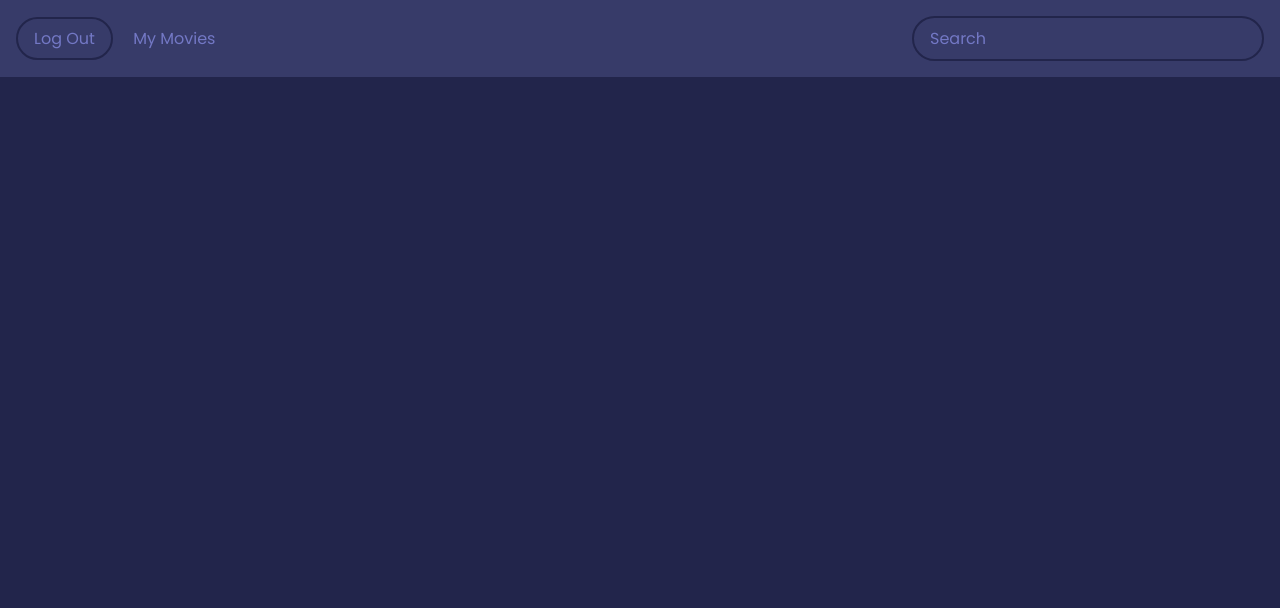
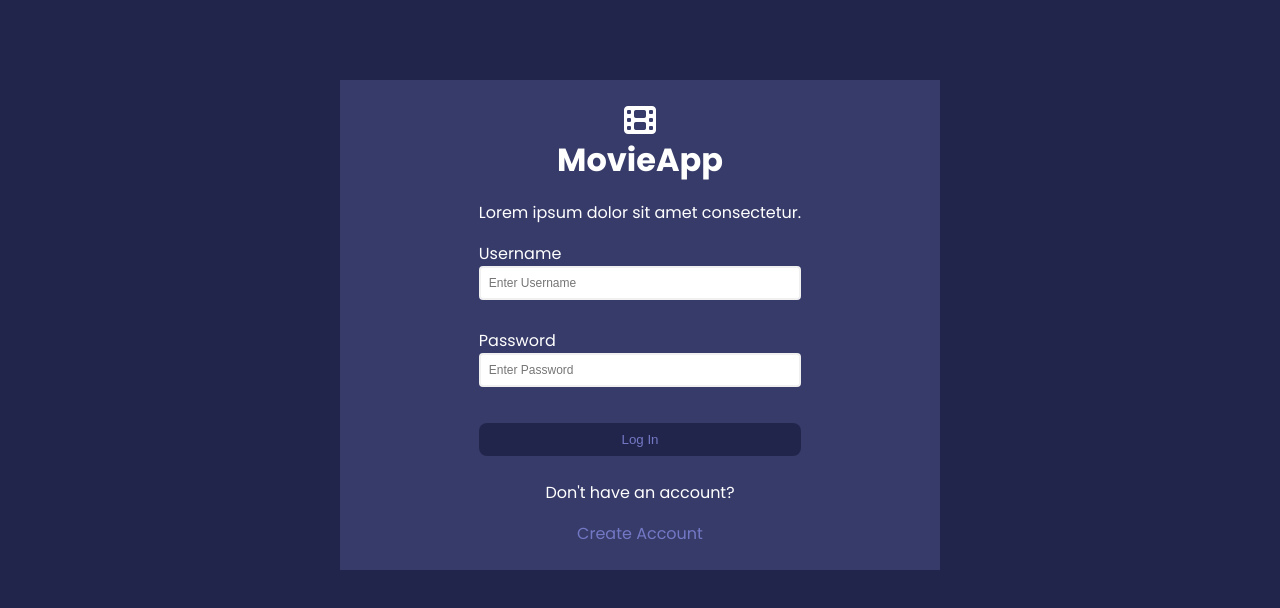
Before and after one commit to jchapar/movieApp, a plain HTML site: page index.html in a window 1280 px wide. Drawn offline with Linux system fonts and the light colour scheme; no server answers.

Commit message:
finished styling new html form on the login page

```diff
--- a/index.html
+++ b/index.html
@@ -15,7 +15,7 @@
             <i class="fas fa-film fa-2x"></i>
             <h1>MovieApp</h1>
             <p>Lorem ipsum dolor sit amet consectetur.</p>
-            <form>
+            <form id="form">
                 <div class="form-control">
                     <label for="username">Username</label>
                     <input type="text" id="username" placeholder="Enter Username">
--- a/styles.css
+++ b/styles.css
@@ -22,8 +22,8 @@ body {
   width: 600px;
   margin: 5rem auto;
   padding: 1.5rem;
-  /* display: flex; */
-  display: none;
+  display: flex;
+  /* display: none; */
   justify-content: center;
   align-items: center;
 }
@@ -42,27 +42,39 @@ body {
 .login-container form {
   display: flex;
   flex-direction: column;
+  width: 100%;
 }
 
-.login-container form input {
-  width: 300px;
-  padding: 0.5rem;
+form .form-control {
+  display: flex;
+  flex-direction: column;
+  position: relative;
 }
 
-.login-container form input:focus {
-  outline: none;
+.form-control input {
+  border: 2px solid #f0f0f0;
+  border-radius: 4px;
+  display: block;
+  width: 100%;
+  padding: 0.5rem;
+  font-size: 12px;
 }
 
-form small {
+.form-control input:focus {
+  outline: 0;
+}
+
+.form-control small {
+  margin-top: 0.5rem;
   color: red;
-  letter-spacing: 1px;
+  letter-spacing: 0.1rem;
   visibility: hidden;
 }
 
 .login-container #login-btn {
   color: var(--text-color);
   background: var(--primary-color);
-  width: 70%;
+  width: 100%;
   text-align: center;
   margin: 0.5rem 0;
   padding: 0.5rem 0;
@@ -92,8 +104,8 @@ form small {
 header {
   background-color: var(--secondary-color);
   padding: 1rem;
-  display: flex;
-  /* display: none; */
+  /* display: flex; */
+  display: none;
   justify-content: space-between;
   align-items: center;
 }
```
